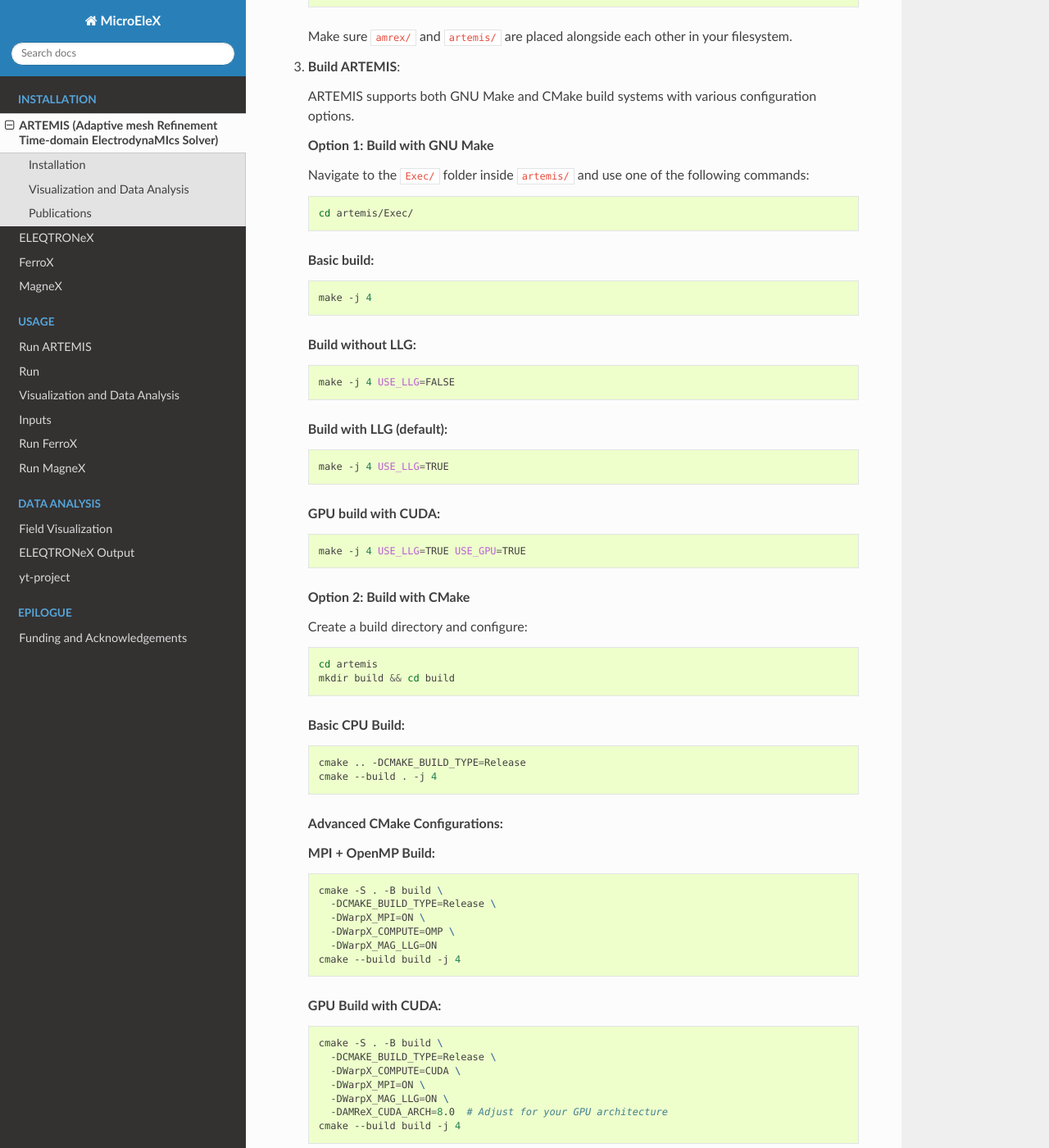
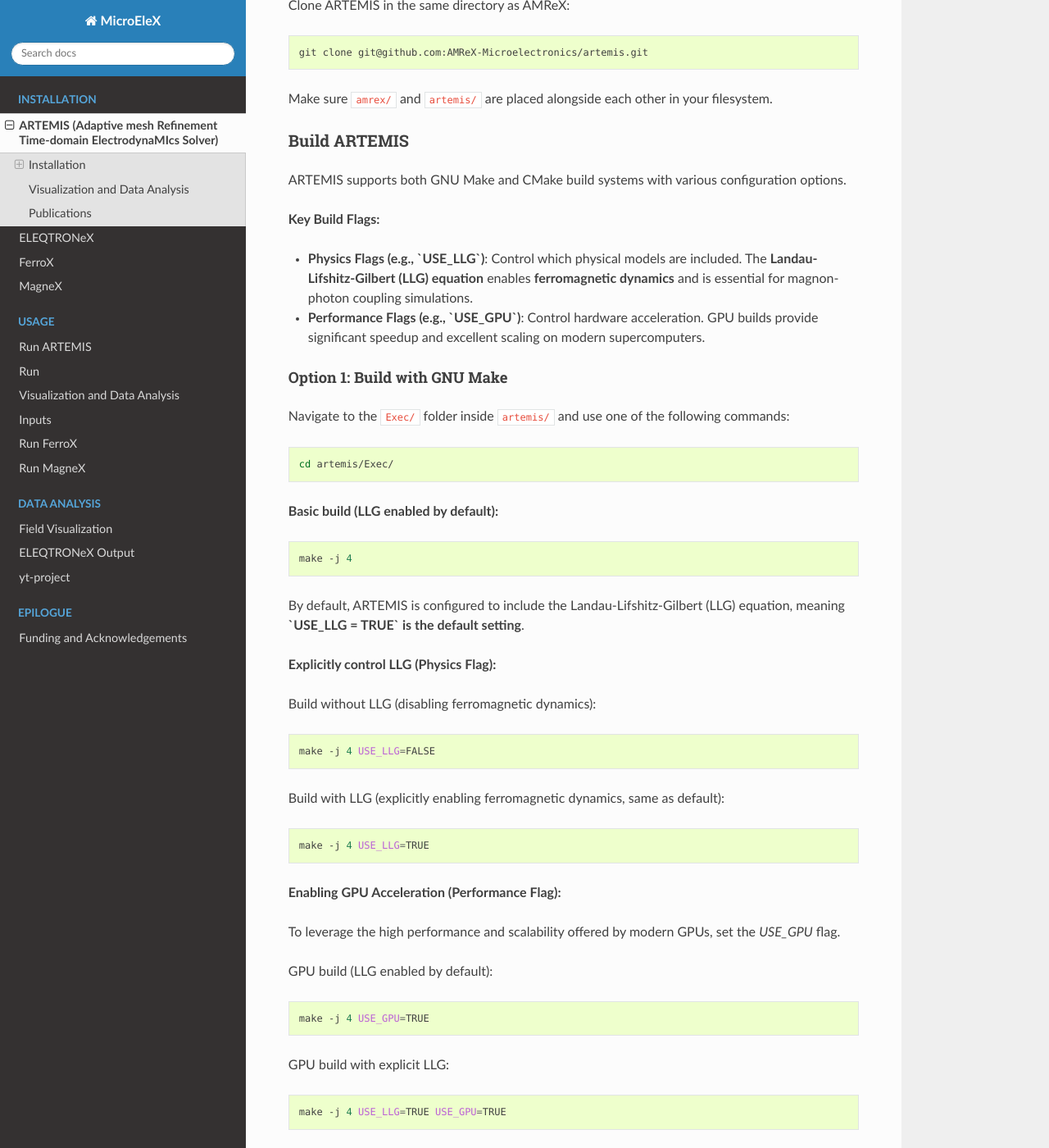
Before and after one commit to AMReX-Microelectronics/AMReX-Microelectronics.github.io, a Sphinx documentation site: the page built from Docs/source/install/artemis.rst, in a window 1280 px wide and 1400 px high, scrolled down 761 px. Shown: the whole window at 82% size. Built offline with Sphinx 7.4.7 and the Read the Docs theme 3.1.0, drawn with Linux system fonts in a browser that asks for light colours; some of the changed text lies outside the part shown.

Commit message:
Minor cleanup

```diff
--- a/Docs/source/install/artemis.rst
+++ b/Docs/source/install/artemis.rst
@@ -15,139 +15,173 @@
 Installation
 ------------
 
-1. **Clone AMReX** (dependency):
+Clone AMReX (dependency)
+~~~~~~~~~~~~~~~~~~~~~~~~~
 
-   .. code-block:: bash
+.. code-block:: bash
 
-      git clone git@github.com:AMReX-Codes/amrex.git
+   git clone git@github.com:AMReX-Codes/amrex.git
 
-2. **Clone ARTEMIS** in the same directory as AMReX:
+Clone ARTEMIS
+~~~~~~~~~~~~~
 
-   .. code-block:: bash
+Clone ARTEMIS in the same directory as AMReX:
 
-      git clone git@github.com:AMReX-Microelectronics/artemis.git
+.. code-block:: bash
 
-   Make sure ``amrex/`` and ``artemis/`` are placed alongside each other in your filesystem.
+   git clone git@github.com:AMReX-Microelectronics/artemis.git
 
-3. **Build ARTEMIS**:
+Make sure ``amrex/`` and ``artemis/`` are placed alongside each other in your filesystem.
 
-   ARTEMIS supports both GNU Make and CMake build systems with various configuration options.
+Build ARTEMIS
+~~~~~~~~~~~~~
 
-   **Option 1: Build with GNU Make**
+ARTEMIS supports both GNU Make and CMake build systems with various configuration options.
 
-   Navigate to the ``Exec/`` folder inside ``artemis/`` and use one of the following commands:
+**Key Build Flags:**
 
-   .. code-block:: bash
+* **Physics Flags (e.g., `USE_LLG`)**: Control which physical models are included. The **Landau-Lifshitz-Gilbert (LLG) equation** enables **ferromagnetic dynamics** and is essential for magnon-photon coupling simulations.
+* **Performance Flags (e.g., `USE_GPU`)**: Control hardware acceleration. GPU builds provide significant speedup and excellent scaling on modern supercomputers.
 
-      cd artemis/Exec/
+Option 1: Build with GNU Make
+^^^^^^^^^^^^^^^^^^^^^^^^^^^^^
 
-   **Basic build:**
+Navigate to the ``Exec/`` folder inside ``artemis/`` and use one of the following commands:
 
-   .. code-block:: bash
+.. code-block:: bash
 
-      make -j 4
+   cd artemis/Exec/
 
-   **Build without LLG:**
+**Basic build (LLG enabled by default):**
 
-   .. code-block:: bash
+.. code-block:: bash
 
-      make -j 4 USE_LLG=FALSE
+   make -j 4
 
-   **Build with LLG (default):**
+By default, ARTEMIS is configured to include the Landau-Lifshitz-Gilbert (LLG) equation, meaning **`USE_LLG = TRUE` is the default setting**.
 
-   .. code-block:: bash
+**Explicitly control LLG (Physics Flag):**
 
-      make -j 4 USE_LLG=TRUE
+Build without LLG (disabling ferromagnetic dynamics):
 
-   **GPU build with CUDA:**
+.. code-block:: bash
 
-   .. code-block:: bash
+   make -j 4 USE_LLG=FALSE
 
-      make -j 4 USE_LLG=TRUE USE_GPU=TRUE
+Build with LLG (explicitly enabling ferromagnetic dynamics, same as default):
 
-   **Option 2: Build with CMake**
+.. code-block:: bash
 
-   Create a build directory and configure:
+   make -j 4 USE_LLG=TRUE
 
-   .. code-block:: bash
+**Enabling GPU Acceleration (Performance Flag):**
 
-      cd artemis
-      mkdir build && cd build
+To leverage the high performance and scalability offered by modern GPUs, set the `USE_GPU` flag.
 
-   **Basic CPU Build:**
+GPU build (LLG enabled by default):
 
-   .. code-block:: bash
+.. code-block:: bash
 
-      cmake .. -DCMAKE_BUILD_TYPE=Release
-      cmake --build . -j 4
+   make -j 4 USE_GPU=TRUE
 
-   **Advanced CMake Configurations:**
+GPU build with explicit LLG:
 
-   **MPI + OpenMP Build:**
+.. code-block:: bash
 
-   .. code-block:: bash
+   make -j 4 USE_LLG=TRUE USE_GPU=TRUE
 
-      cmake -S . -B build \
-        -DCMAKE_BUILD_TYPE=Release \
-        -DWarpX_MPI=ON \
-        -DWarpX_COMPUTE=OMP \
-        -DWarpX_MAG_LLG=ON
-      cmake --build build -j 4
+Option 2: Build with CMake
+^^^^^^^^^^^^^^^^^^^^^^^^^^^
 
-   **GPU Build with CUDA:**
+Create a build directory and configure:
 
-   .. code-block:: bash
+.. code-block:: bash
 
-      cmake -S . -B build \
-        -DCMAKE_BUILD_TYPE=Release \
-        -DWarpX_COMPUTE=CUDA \
-        -DWarpX_MPI=ON \
-        -DWarpX_MAG_LLG=ON \
-        -DAMReX_CUDA_ARCH=8.0  # Adjust for your GPU architecture
-      cmake --build build -j 4
+   cd artemis
+   mkdir build && cd build
 
-   **Build without LLG:**
+**Basic CPU Build (LLG enabled by default):**
 
-   .. code-block:: bash
+.. code-block:: bash
 
-      cmake -S . -B build \
-        -DCMAKE_BUILD_TYPE=Release \
-        -DWarpX_MAG_LLG=OFF
-      cmake --build build -j 4
+   cmake .. -DCMAKE_BUILD_TYPE=Release
+   cmake --build . -j 4
 
-   **Common CMake Configuration Options:**
+By default, ARTEMIS CMake builds include the Landau-Lifshitz-Gilbert (LLG) equation, meaning **`-DWarpX_MAG_LLG=ON` is the default setting**.
 
-   - ``-DWarpX_MAG_LLG=ON/OFF`` - Enable/disable LLG equation (default: ON)
-   - ``-DWarpX_MPI=ON/OFF`` - Enable/disable MPI (default: ON)
-   - ``-DWarpX_COMPUTE=NOACC/OMP/CUDA/SYCL`` - Set compute backend
-   - ``-DWarpX_PRECISION=SINGLE/DOUBLE`` - Set floating point precision
-   - ``-DWarpX_EB=ON/OFF`` - Enable/disable embedded boundaries
-   - ``-DWarpX_OPENPMD=ON/OFF`` - Enable/disable openPMD I/O
-   - ``-DCMAKE_BUILD_TYPE=Debug/Release`` - Set build type
+**Advanced CMake Configurations:**
 
-   **AMReX Configuration Options:**
+Explicitly control LLG (Physics Flag):
 
-   **Use external AMReX installation:**
+.. code-block:: bash
 
-   .. code-block:: bash
+   cmake -S . -B build \
+     -DCMAKE_BUILD_TYPE=Release \
+     -DWarpX_MAG_LLG=OFF
+   cmake --build build -j 4
 
-      cmake -S . -B build \
-        -DWarpX_amrex_internal=OFF \
-        -DAMReX_DIR=/path/to/amrex/lib/cmake/AMReX
+**Performance-Oriented Builds:**
 
-   **Use local AMReX source directory:**
+MPI + OpenMP Build:
 
-   .. code-block:: bash
+.. code-block:: bash
 
-      cmake -S . -B build -DWarpX_amrex_src=/path/to/amrex/source
+   cmake -S . -B build \
+     -DCMAKE_BUILD_TYPE=Release \
+     -DWarpX_MPI=ON \
+     -DWarpX_COMPUTE=OMP \
+     -DWarpX_MAG_LLG=ON
+   cmake --build build -j 4
 
-   **Use custom AMReX repository/branch:**
+GPU Build with CUDA (enabling GPU acceleration):
 
-   .. code-block:: bash
+.. code-block:: bash
 
-      cmake -S . -B build \
-        -DWarpX_amrex_repo=https://github.com/user/amrex.git \
-        -DWarpX_amrex_branch=my_branch
+   cmake -S . -B build \
+     -DCMAKE_BUILD_TYPE=Release \
+     -DWarpX_COMPUTE=CUDA \
+     -DWarpX_MPI=ON \
+     -DWarpX_MAG_LLG=ON \
+     -DAMReX_CUDA_ARCH=8.0  # Adjust for your GPU architecture
+   cmake --build build -j 4
+
+Common CMake Configuration Options
+^^^^^^^^^^^^^^^^^^^^^^^^^^^^^^^^^^
+
+- ``-DWarpX_MAG_LLG=ON/OFF`` - Enable/disable LLG equation (default: ON)
+- ``-DWarpX_MPI=ON/OFF`` - Enable/disable MPI (default: ON)
+- ``-DWarpX_COMPUTE=NOACC/OMP/CUDA/SYCL`` - Set compute backend
+- ``-DWarpX_PRECISION=SINGLE/DOUBLE`` - Set floating point precision
+- ``-DWarpX_EB=ON/OFF`` - Enable/disable embedded boundaries
+- ``-DWarpX_OPENPMD=ON/OFF`` - Enable/disable openPMD I/O
+- ``-DCMAKE_BUILD_TYPE=Debug/Release`` - Set build type
+
+AMReX Configuration Options (CMake)
+^^^^^^^^^^^^^^^^^^^^^^^^^^^^^^^^^^^^
+
+Use external AMReX installation:
+
+.. code-block:: bash
+
+   cmake -S . -B build \
+     -DWarpX_amrex_internal=OFF \
+     -DAMReX_DIR=/path/to/amrex/lib/cmake/AMReX
+
+Use local AMReX source directory:
+
+.. code-block:: bash
+
+   cmake -S . -B build -DWarpX_amrex_src=/path/to/amrex/source
+
+*Note: For GNU Make builds, the equivalent is setting* ``AMREX_HOME`` *in the GNUmakefile.*
+
+Use custom AMReX repository/branch:
+
+.. code-block:: bash
+
+   cmake -S . -B build \
+     -DWarpX_amrex_repo=https://github.com/user/amrex.git \
+     -DWarpX_amrex_branch=my_branch
 
 Visualization and Data Analysis
 -------------------------------
```
Also changed, not shown: Docs/source/install/eleqtroneX.rst (+27 -18 lines), Docs/source/install/ferrox.rst (+7 -5 lines), Docs/source/install/magnex.rst (+7 -5 lines).
